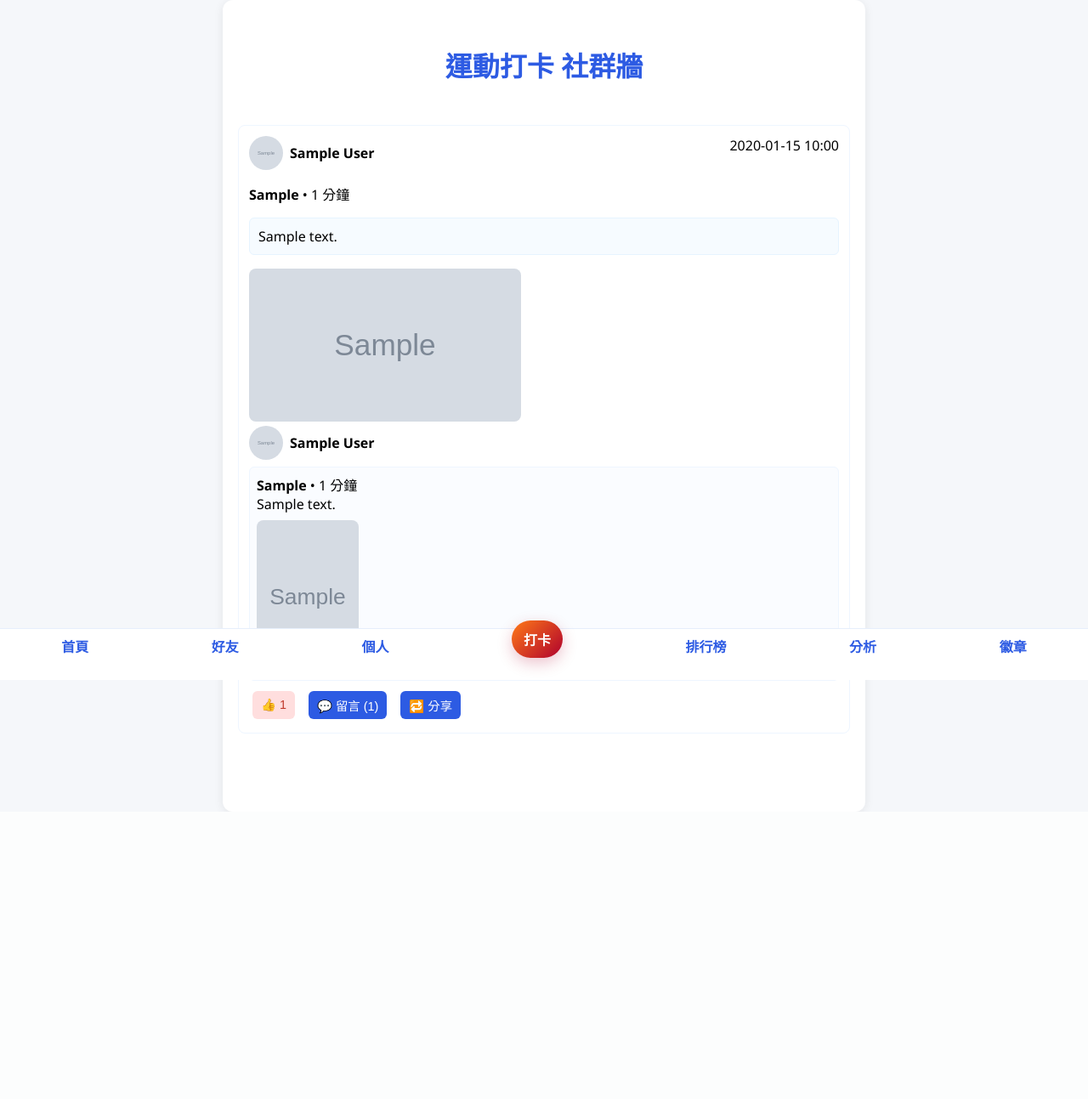
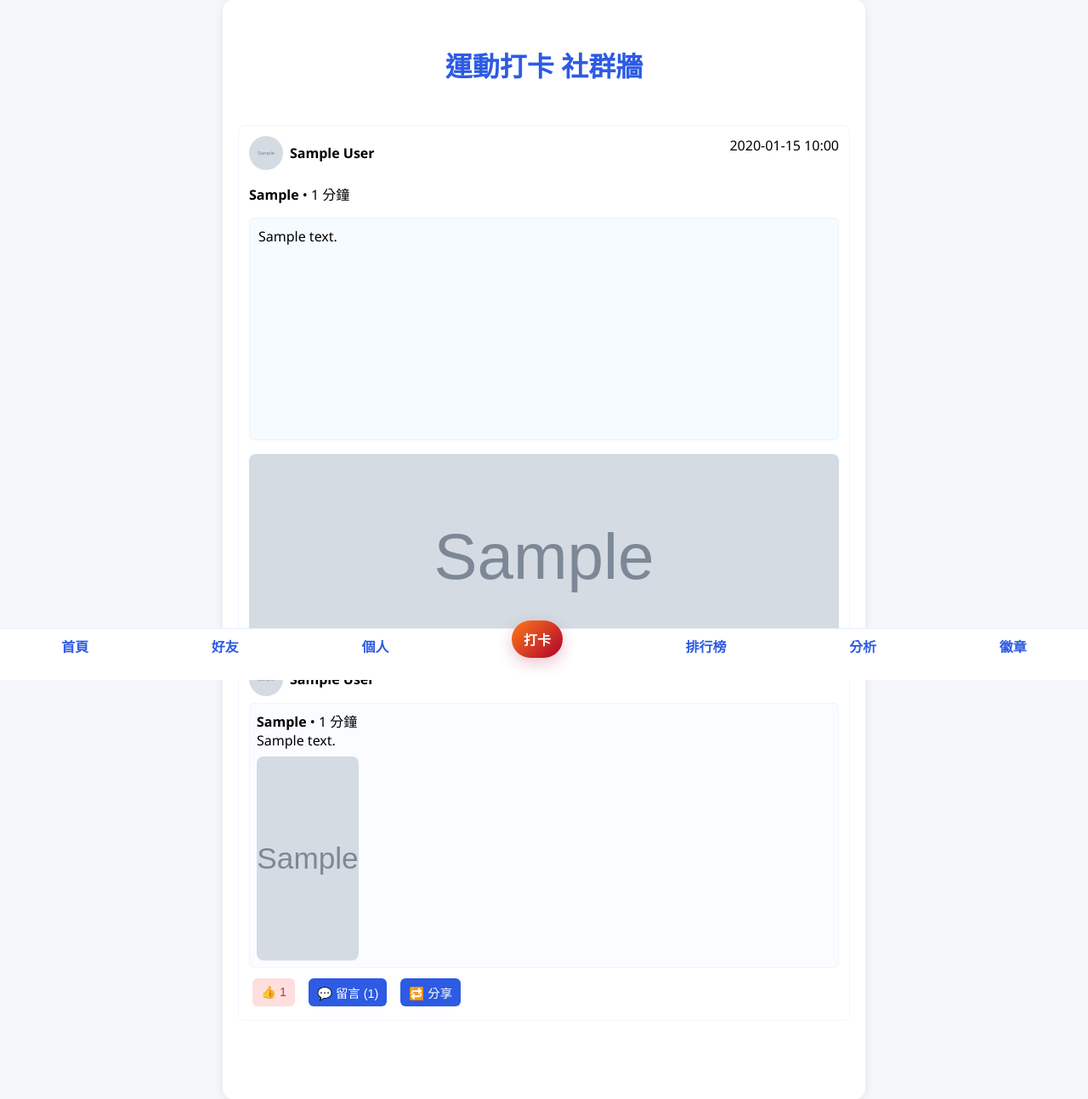
Before and after one commit to jimmy0904229-collab/health-streak-app, a Flask app: page / in a window 1280 px wide. Shown: the whole page at 85% size. Before the commit the page ends 955 px from the top, so only its background shows below. Run offline with Flask 3, Linux system fonts and the light colour scheme; a user stored in the database is signed in; tables that the repository leaves empty hold one stand-in row (values such as "Sample post"); grey boxes marked "Sample" are stand-in pictures.

Commit message:
styles: make post images full-width and match message height

```diff
--- a/static/style.css
+++ b/static/style.css
@@ -111,8 +111,8 @@
 .feed { margin-top: 18px; }
 .post { border: 1px solid #eef6ff; padding: 12px; border-radius: 8px; margin-bottom: 12px; background: #fff; }
 .post-header { display:flex; justify-content:space-between; margin-bottom:8px; }
-.post-image { max-width:100%; border-radius:6px; margin-top:8px; }
-.post-message { margin:8px 0; background:#f6fbff; padding:10px; border-radius:6px; border:1px solid #e6f4ff; }
+.post-image { width:100%; height:240px; object-fit:cover; border-radius:8px; margin-top:8px; }
+.post-message { margin:8px 0; background:#f6fbff; padding:10px; border-radius:6px; border:1px solid #e6f4ff; min-height:240px; }
 .post-actions { margin-top:8px; display:flex; gap:8px; }
 .small { padding:6px 10px; font-size:0.9em; }
 .comments { margin-top:10px; border-top:1px dashed #eef6ff; padding-top:8px; }
@@ -172,10 +172,10 @@
     vertical-align: middle;
 }
 
-/* Make post images consistent size */
+/* Make post images consistent size and match post message height */
 .post-image {
-    width: 320px;
-    height: 180px;
+    width: 100%;
+    height: 240px;
     object-fit: cover;
     border-radius: 8px;
 }
```
